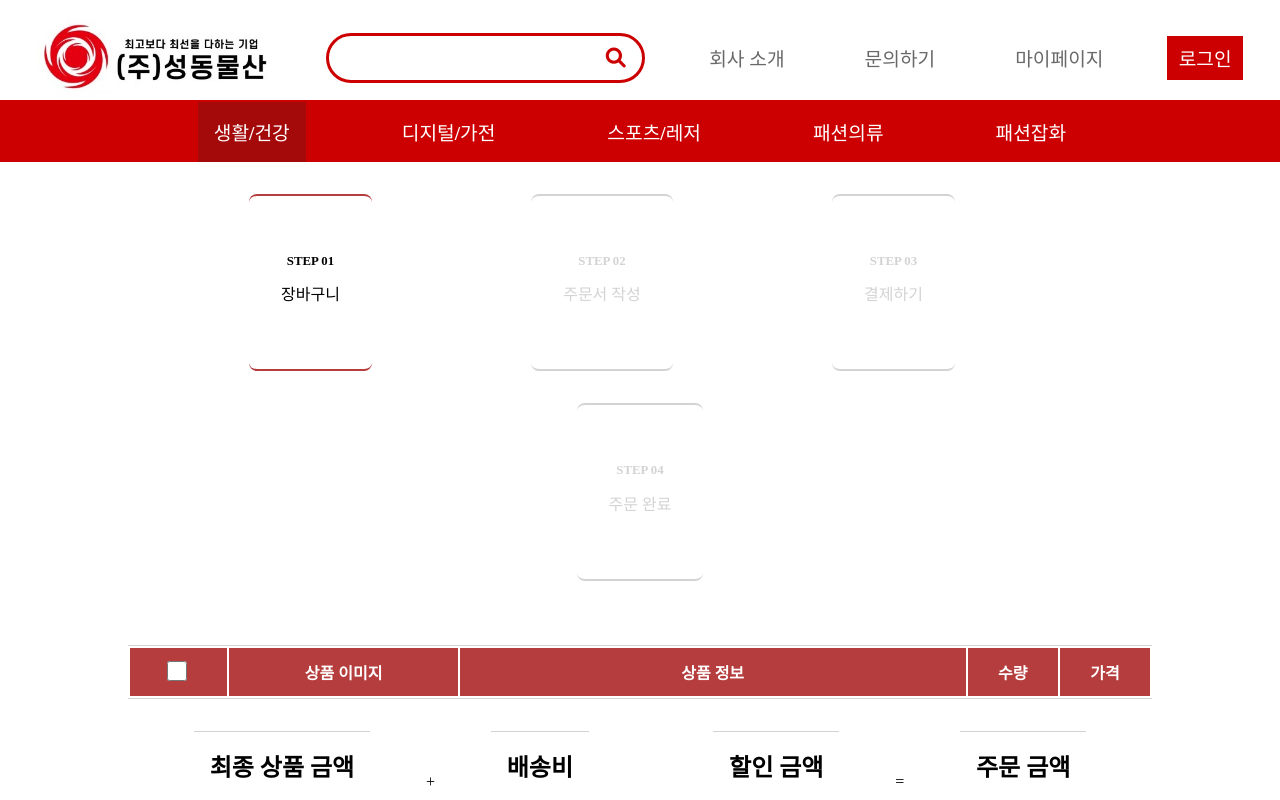
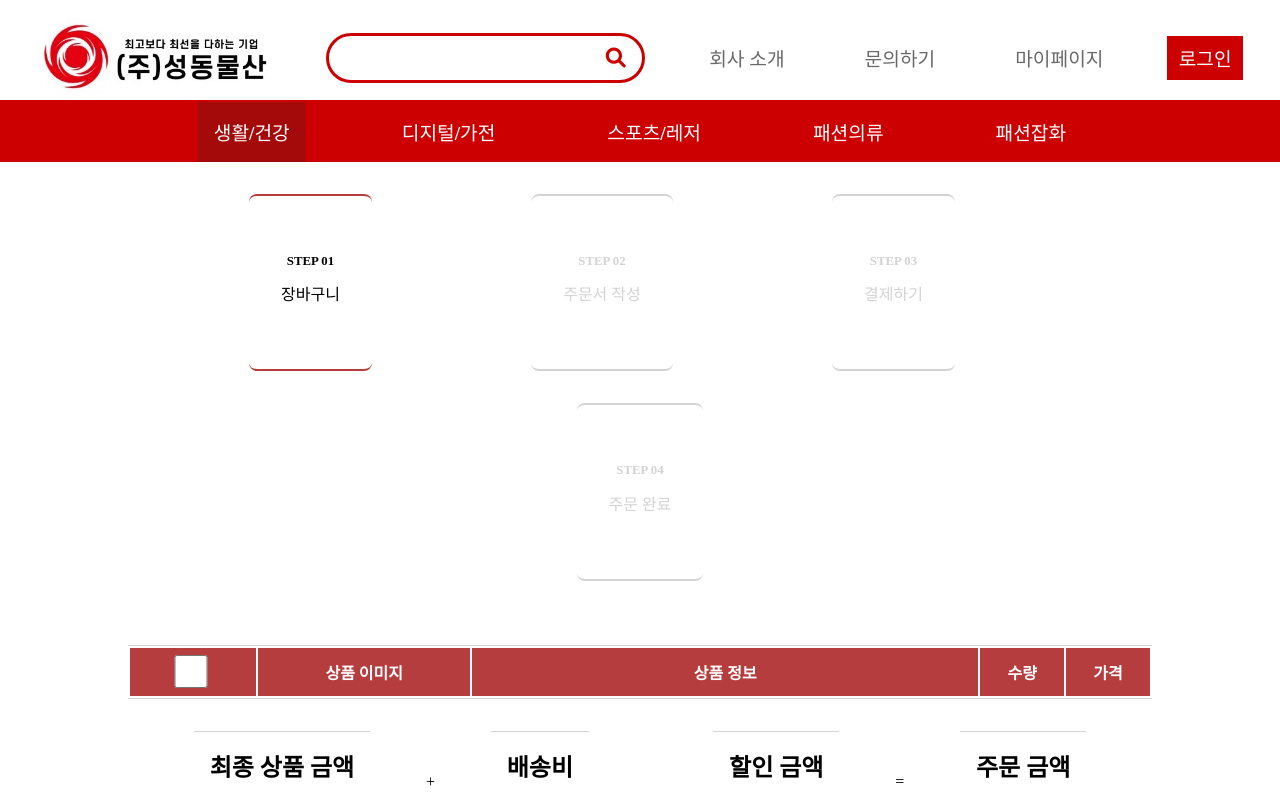
Before and after one commit to DevSe-project/Sungdong-FrontEnd, a React (Create React App) app: page /basket in a window 1280 px wide. Shown: the top 800 px of the page. Built offline with nearby package versions, Linux system fonts and the light colour scheme; a web font is replaced by a local one.

Commit message:
Join.module.css에 있던 체크박스 크기조정 css code를 App.css로 이동

```diff
--- a/src/App.css
+++ b/src/App.css
@@ -230,3 +230,11 @@ i.fa-solid.fa-heart{
   color: #ddd;
   background-color: var(--background-color-clicked);
 }
+
+/* 체크박스 크기 조정(노인공경) */
+input[type="checkbox"] {
+  width: 20px;
+  height: 20px;
+  margin-right: 8px;
+  cursor: pointer;
+}
--- a/src/component/AboutLogin/Join.module.css
+++ b/src/component/AboutLogin/Join.module.css
@@ -41,13 +41,6 @@
     justify-content: space-between;
     display: flex;
 }
-
-input[type="checkbox"] {
-    width: 20px;
-    height: 20px;
-    margin-right: 8px;
-    cursor: pointer;
-  }
 
 .arrow {
     cursor: pointer;
```
